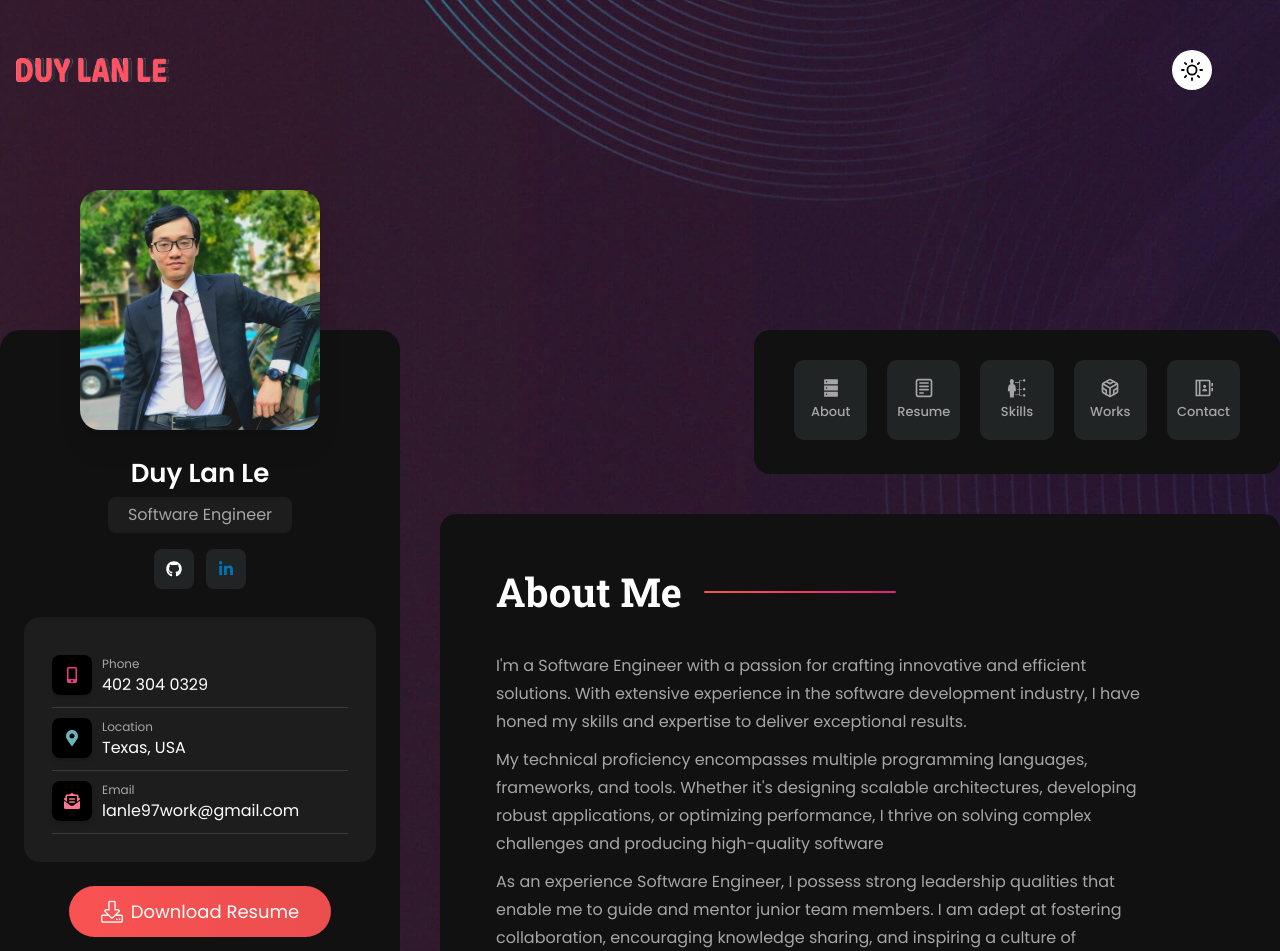
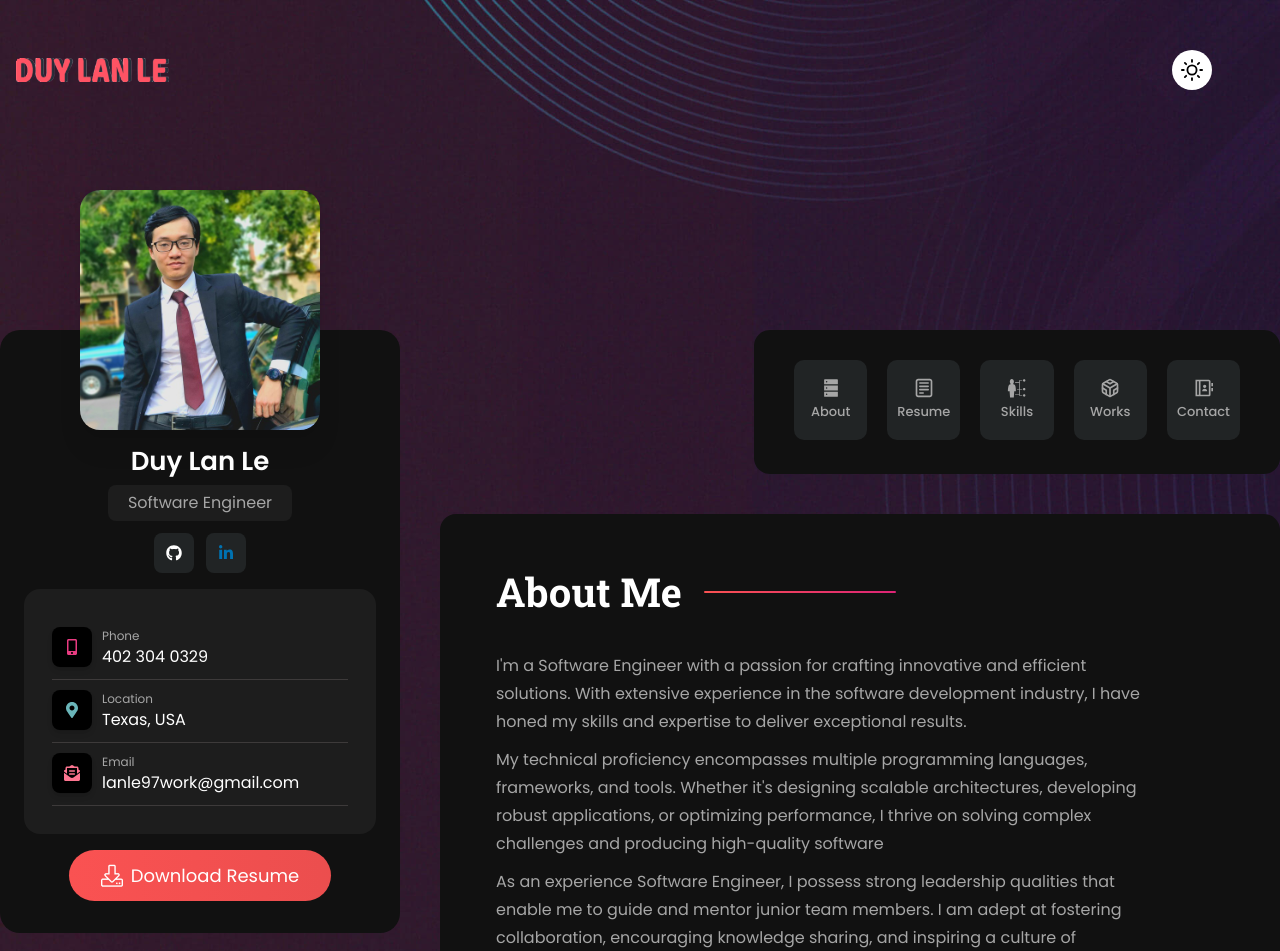
Before and after one commit to arthastheking113/nextjs-portfolio, a Next.js app: page / in a window 1280 px wide. Shown: the top 951 px of the page. Built offline with nearby package versions, Linux system fonts and the light colour scheme.

Commit message:
optimize for small screen

```diff
--- a/components/about/SidebarInfo.jsx
+++ b/components/about/SidebarInfo.jsx
@@ -14,10 +14,10 @@ const SidebarInfo = () => {
         alt="avatar"
       />
       <div className="pt-[100px] pb-8">
-        <h1 className="mt-6 mb-1 text-5xl font-semibold  dark:text-white">
+        <h1 className="mt-3 mb-1 text-5xl font-semibold  dark:text-white">
           Duy Lan Le
         </h1>
-        <h3 className="mb-4 text-[#7B7B7B] inline-block dark:bg-[#1D1D1D] px-5 py-1.5 rounded-lg dark:text-[#A6A6A6]  ">
+        <h3 className="mb-3 text-[#7B7B7B] inline-block dark:bg-[#1D1D1D] px-5 py-1.5 rounded-lg dark:text-[#A6A6A6]  ">
           Software Engineer
         </h3>
 
@@ -26,14 +26,14 @@ const SidebarInfo = () => {
           <Social />
         </div>
 
-        <div className="p-7 rounded-2xl mt-7  bg-[#F3F6F6] dark:bg-[#1D1D1D]">
+        <div className="p-7 rounded-2xl mt-4  bg-[#F3F6F6] dark:bg-[#1D1D1D]">
           <Info />
         </div>
 
         <a
           href="/images/Lan - Resume.pdf"
           download
-          className="inline-flex items-center mx-auto bg-gradient-to-r from-[#FA5252] to-[#DD2476] duration-200 transition ease-linear hover:bg-gradient-to-l from-[#DD2476]  to-[#fa5252ef] px-8 py-3 text-lg text-white rounded-[35px] mt-6"
+          className="inline-flex items-center mx-auto bg-gradient-to-r from-[#FA5252] to-[#DD2476] duration-200 transition ease-linear hover:bg-gradient-to-l from-[#DD2476]  to-[#fa5252ef] px-8 py-3 text-lg text-white rounded-[35px] mt-4"
         >
           <img src="/images/download.png" alt="icon" className="mr-2" />
           Download Resume
--- a/pages/index.js
+++ b/pages/index.js
@@ -22,7 +22,7 @@ const HomePage = () => {
       <Header />
 
       <div className="container grid grid-cols-12 md:gap-10 justify-between lg:mt-[220px]">
-        <div className="col-span-12 lg:col-span-4  lg:h-screen lg:sticky top-44">
+        <div className="col-span-12 lg:col-span-4  lg:h-screen lg:sticky top-40">
           <SidebarInfo />
         </div>
 
```
